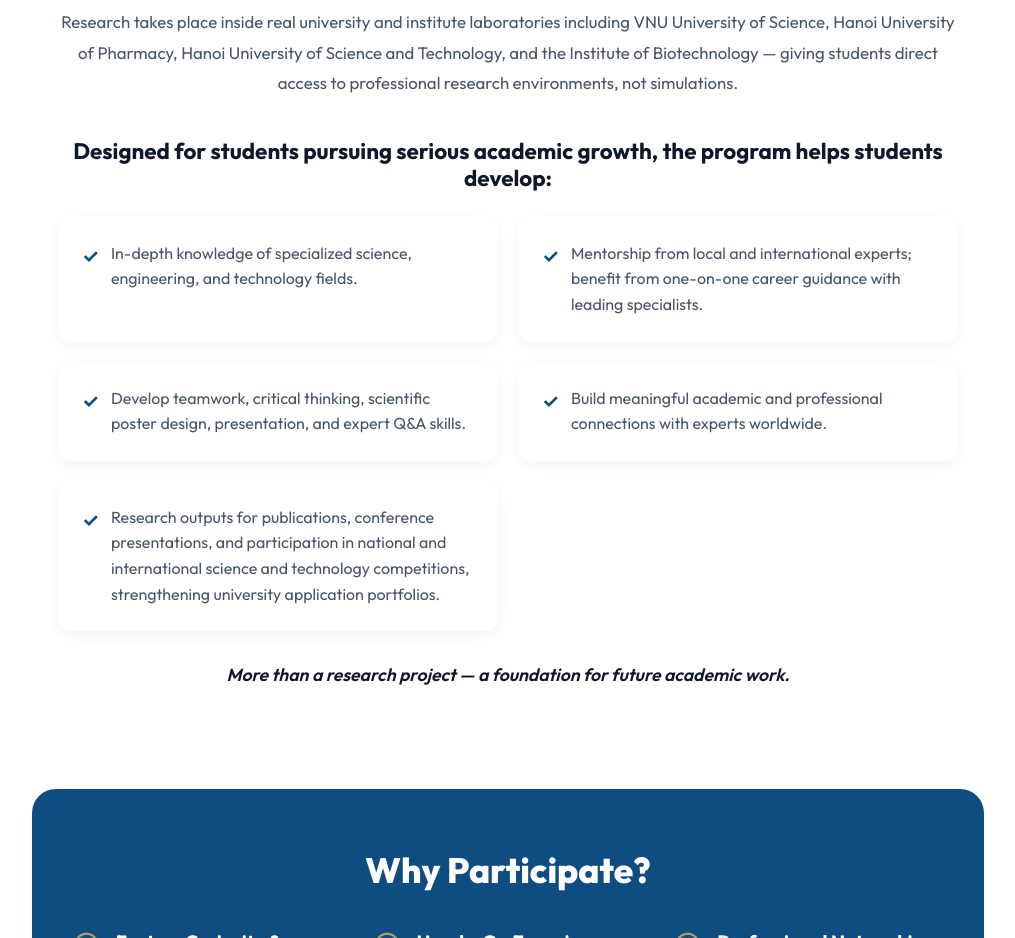
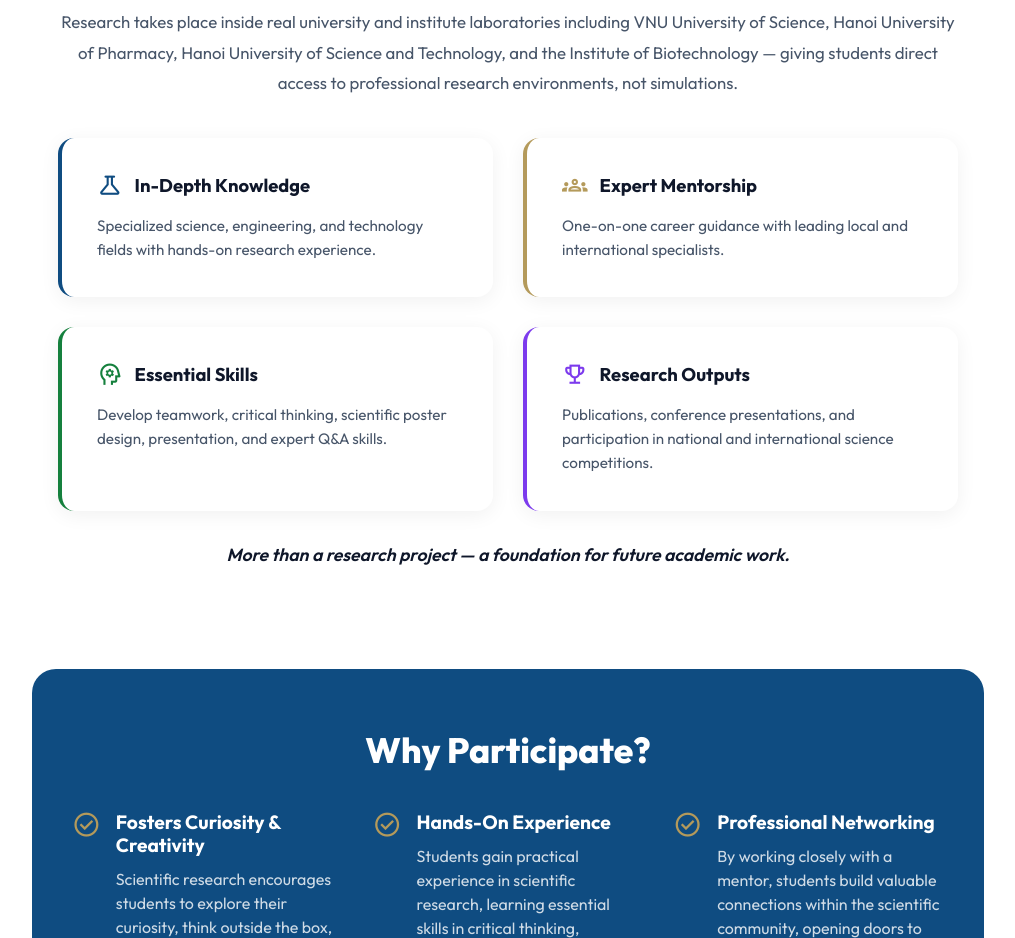
Before and after one commit to deltatrap99/gsj-new-website, a plain HTML site: page research.html in a window 1280 px wide. Shown: the part 1860-2798 px from the top of the page, without its empty margins (132-1147 px from the left). Drawn offline with nearby package versions, Linux system fonts and the light colour scheme.

Commit message:
fix: research overview back to 4-card layout + marquee for mentor schools
- Research page: replaced text+checkmarks with 4 styled card blocks (In-Depth Knowledge, Expert Mentorship, Essential Skills, Research Outputs)
- Research page: removed extra 'Designed for students...' heading
- Become a Mentor: added auto-scrolling marquee for university names (Crimson style)

```diff
--- a/research.html
+++ b/research.html
@@ -120,7 +120,7 @@
                 </div>
             </div>
 
-            <!-- Core Pillars -->
+        <!-- Core Pillars -->
             <div id="overview" style="margin-bottom: 100px;">
                 <h2 style="font-size: 2.2rem; font-weight: 800; color: #0f172a; margin-bottom: 20px; text-align: center;">Our Science Research Overview</h2>
                 <p style="font-size: 1.05rem; color: #475569; line-height: 1.8; margin-bottom: 30px; text-align: center; max-width: 900px; margin-left: auto; margin-right: auto;">
@@ -129,27 +129,34 @@
                 <p style="font-size: 1.05rem; color: #475569; line-height: 1.8; margin-bottom: 40px; text-align: center; max-width: 900px; margin-left: auto; margin-right: auto;">
                     Research takes place inside real university and institute laboratories including VNU University of Science, Hanoi University of Pharmacy, Hanoi University of Science and Technology, and the Institute of Biotechnology — giving students direct access to professional research environments, not simulations.
                 </p>
-                <h3 style="font-size: 1.4rem; font-weight: 700; color: #0f172a; margin-bottom: 25px; text-align: center;">Designed for students pursuing serious academic growth, the program helps students develop:</h3>
-                <div style="display: grid; grid-template-columns: repeat(auto-fit, minmax(350px, 1fr)); gap: 20px; max-width: 900px; margin: 0 auto;">
-                    <div style="background: white; padding: 24px; border-radius: 14px; box-shadow: 0 4px 15px rgba(0,0,0,0.05); display: flex; gap: 12px; align-items: flex-start;">
-                        <span style="color: #0f4c81; font-weight: bold; font-size: 1.2rem; flex-shrink: 0;">✓</span>
-                        <p style="font-size: 1rem; color: #475569; line-height: 1.6; margin: 0;">In-depth knowledge of specialized science, engineering, and technology fields.</p>
+                <div class="grid-2-cols" style="max-width: 900px; margin: 0 auto;">
+                    <div style="background: white; padding: 35px; border-radius: 16px; box-shadow: 0 4px 20px rgba(0,0,0,0.06); border-left: 4px solid #0f4c81;">
+                        <div style="display: flex; align-items: center; gap: 12px; margin-bottom: 15px;">
+                            <span class="material-symbols-outlined" style="color: #0f4c81; font-size: 1.6rem;">science</span>
+                            <h3 style="font-size: 1.15rem; font-weight: 700; color: #0f172a; margin: 0;">In-Depth Knowledge</h3>
+                        </div>
+                        <p style="font-size: 0.95rem; color: #475569; line-height: 1.6; margin: 0;">Specialized science, engineering, and technology fields with hands-on research experience.</p>
                     </div>
-                    <div style="background: white; padding: 24px; border-radius: 14px; box-shadow: 0 4px 15px rgba(0,0,0,0.05); display: flex; gap: 12px; align-items: flex-start;">
-                        <span style="color: #0f4c81; font-weight: bold; font-size: 1.2rem; flex-shrink: 0;">✓</span>
-                        <p style="font-size: 1rem; color: #475569; line-height: 1.6; margin: 0;">Mentorship from local and international experts; benefit from one-on-one career guidance with leading specialists.</p>
+                    <div style="background: white; padding: 35px; border-radius: 16px; box-shadow: 0 4px 20px rgba(0,0,0,0.06); border-left: 4px solid #b49a5b;">
+                        <div style="display: flex; align-items: center; gap: 12px; margin-bottom: 15px;">
+                            <span class="material-symbols-outlined" style="color: #b49a5b; font-size: 1.6rem;">groups</span>
+                            <h3 style="font-size: 1.15rem; font-weight: 700; color: #0f172a; margin: 0;">Expert Mentorship</h3>
+                        </div>
+                        <p style="font-size: 0.95rem; color: #475569; line-height: 1.6; margin: 0;">One-on-one career guidance with leading local and international specialists.</p>
                     </div>
-                    <div style="background: white; padding: 24px; border-radius: 14px; box-shadow: 0 4px 15px rgba(0,0,0,0.05); display: flex; gap: 12px; align-items: flex-start;">
-                        <span style="color: #0f4c81; font-weight: bold; font-size: 1.2rem; flex-shrink: 0;">✓</span>
-                        <p style="font-size: 1rem; color: #475569; line-height: 1.6; margin: 0;">Develop teamwork, critical thinking, scientific poster design, presentation, and expert Q&A skills.</p>
+                    <div style="background: white; padding: 35px; border-radius: 16px; box-shadow: 0 4px 20px rgba(0,0,0,0.06); border-left: 4px solid #15803d;">
+                        <div style="display: flex; align-items: center; gap: 12px; margin-bottom: 15px;">
+                            <span class="material-symbols-outlined" style="color: #15803d; font-size: 1.6rem;">psychology</span>
+                            <h3 style="font-size: 1.15rem; font-weight: 700; color: #0f172a; margin: 0;">Essential Skills</h3>
+                        </div>
+                        <p style="font-size: 0.95rem; color: #475569; line-height: 1.6; margin: 0;">Develop teamwork, critical thinking, scientific poster design, presentation, and expert Q&A skills.</p>
                     </div>
-                    <div style="background: white; padding: 24px; border-radius: 14px; box-shadow: 0 4px 15px rgba(0,0,0,0.05); display: flex; gap: 12px; align-items: flex-start;">
-                        <span style="color: #0f4c81; font-weight: bold; font-size: 1.2rem; flex-shrink: 0;">✓</span>
-                        <p style="font-size: 1rem; color: #475569; line-height: 1.6; margin: 0;">Build meaningful academic and professional connections with experts worldwide.</p>
-                    </div>
-                    <div style="background: white; padding: 24px; border-radius: 14px; box-shadow: 0 4px 15px rgba(0,0,0,0.05); display: flex; gap: 12px; align-items: flex-start;">
-                        <span style="color: #0f4c81; font-weight: bold; font-size: 1.2rem; flex-shrink: 0;">✓</span>
-                        <p style="font-size: 1rem; color: #475569; line-height: 1.6; margin: 0;">Research outputs for publications, conference presentations, and participation in national and international science and technology competitions, strengthening university application portfolios.</p>
+                    <div style="background: white; padding: 35px; border-radius: 16px; box-shadow: 0 4px 20px rgba(0,0,0,0.06); border-left: 4px solid #7c3aed;">
+                        <div style="display: flex; align-items: center; gap: 12px; margin-bottom: 15px;">
+                            <span class="material-symbols-outlined" style="color: #7c3aed; font-size: 1.6rem;">emoji_events</span>
+                            <h3 style="font-size: 1.15rem; font-weight: 700; color: #0f172a; margin: 0;">Research Outputs</h3>
+                        </div>
+                        <p style="font-size: 0.95rem; color: #475569; line-height: 1.6; margin: 0;">Publications, conference presentations, and participation in national and international science competitions.</p>
                     </div>
                 </div>
                 <p style="font-size: 1.1rem; font-weight: 600; font-style: italic; color: #0f172a; text-align: center; margin-top: 30px;">More than a research project — a foundation for future academic work.</p>
```
Also changed, not shown: become-mentor.html (+45 -7 lines).
